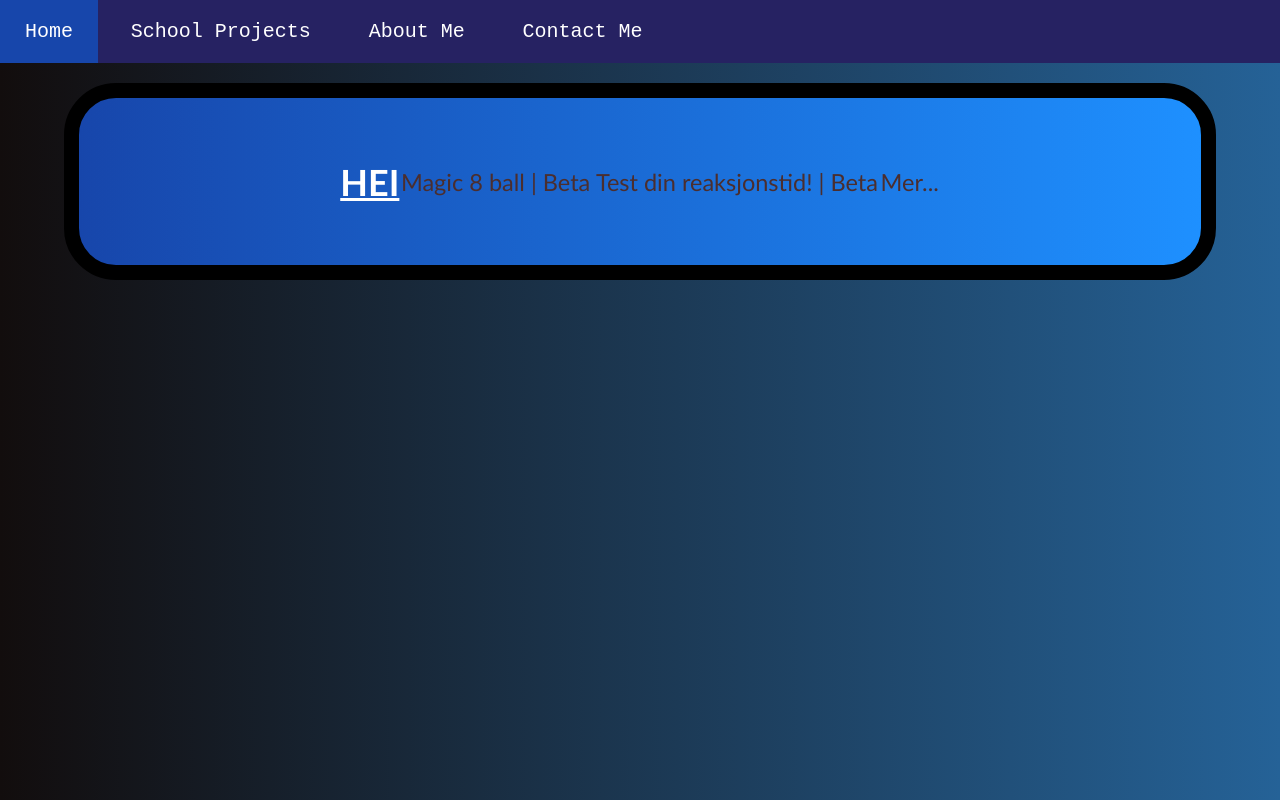
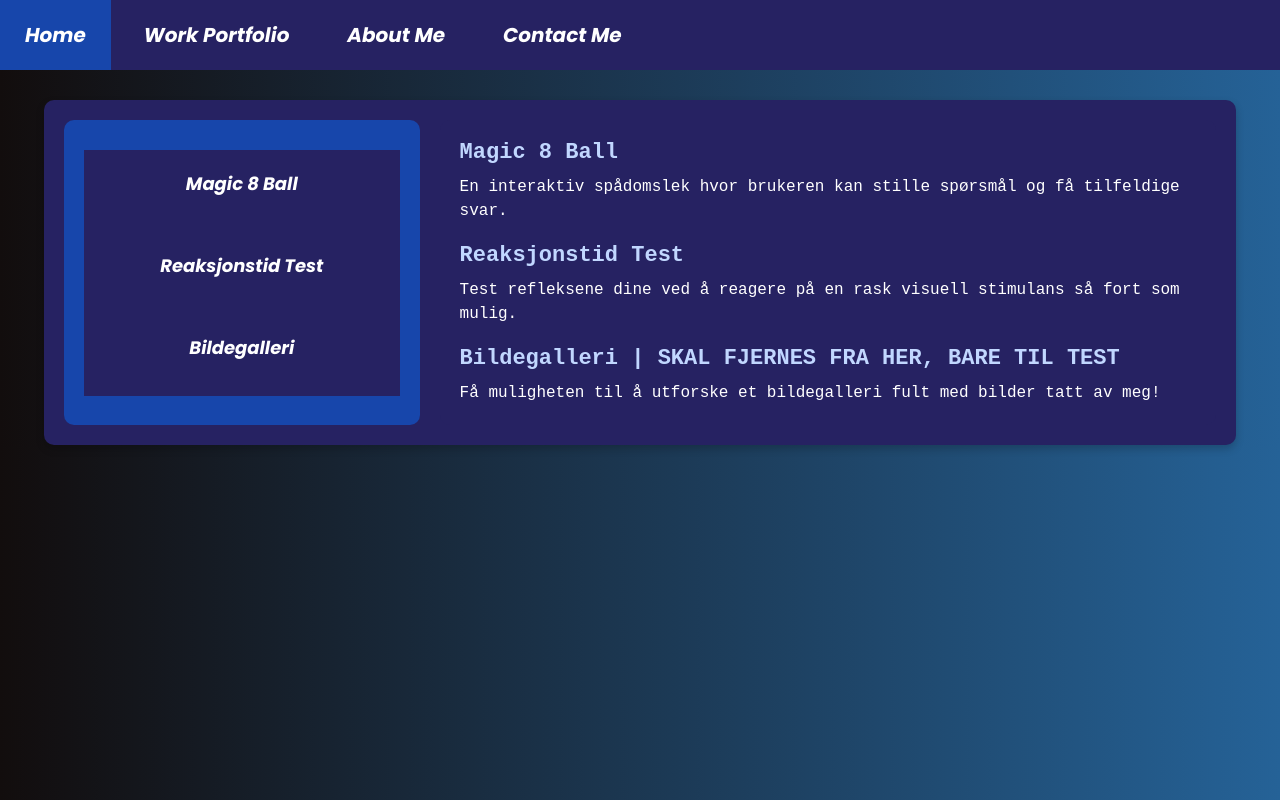
Before and after one commit to Alexmour0907/Alexmour0907.github.io, a plain HTML site: page ProsjektOversikt/mer-generell/mer-generell.html in a window 1280 px wide. Drawn offline with Linux system fonts and the light colour scheme.

Commit message:
laget "ferdig", "mer prosjekter" siden

```diff
--- a/Bildegalleri/bildegalleri.css
+++ b/Bildegalleri/bildegalleri.css
@@ -50,6 +50,9 @@ ul li {
 ul li a {
     display: block;
     padding: 20px 25px;
+    font-family: "Poppins", sans-serif;
+    font-weight: 700;
+    font-style: italic;
     color: #fff;
     text-decoration: none;
     text-align: center;
--- a/Magic_8_ball/magic_8_ball.css
+++ b/Magic_8_ball/magic_8_ball.css
@@ -63,6 +63,9 @@ ul li {
 ul li a {
     display: block;
     padding: 20px 25px;
+    font-family: "Poppins", sans-serif;
+    font-weight: 700;
+    font-style: italic;
     color: #fff;
     text-decoration: none;
     text-align: center;
--- a/ProsjektOversikt/mer-generell/mer-generell.css
+++ b/ProsjektOversikt/mer-generell/mer-generell.css
@@ -1,3 +1,4 @@
+/* Grid og layout */
 .item1 {grid-area: menu;}
 .item2 {grid-area: header;}
 .item3 {grid-area: main;}
@@ -14,39 +15,38 @@
         'footer footer  footer  footer  footer  footer';
 }
 
+/* Bakgrunn */
 html, body {
     background: linear-gradient(90deg, #120d0d, #256297);
 }
 
+/* Sticky meny */
 .item1 {
     position: sticky;
     top: 0;
     z-index: 10; /* Sørger for at menyen er på toppen */
 }
 
-.item2 { /* header */
+/* Header */
+.item2 {
     background: linear-gradient(90deg, #1746ab, #1e90ff);
     color: white;
     text-align: center;
-
-    /* Bruker flexbox for å plassere bildet/logoen og teksten i midten av headeren */
     display: flex;
     justify-content: center;
     align-items: center;
     padding: 1rem;
     font-size: 40px;
-
 }
 
-
-.font{
-    font-family: Verdana, Geneva, Tahoma, sans-serif;
-    padding-top: 15px;
-    padding-bottom: 5px;
-    padding-left: 20px;
+/* Generelle stiler for tekst */
+* {
+    padding: 0;
+    margin: 0;
+    font-family: monospace;
 }
 
-
+/* Meny */
 * {
     padding: 0;
     margin: 0;
@@ -66,6 +66,9 @@ ul li {
 ul li a {
     display: block;
     padding: 20px 25px;
+      font-family: "Poppins", sans-serif;
+  font-weight: 700;
+  font-style: italic;
     color: #fff;
     text-decoration: none;
     text-align: center;
@@ -92,75 +95,101 @@ ul li:hover ul.dropdown {
     display: block;
 }
 
-.item3{
+/* Hovedinnhold (Main) */
+.item3 {
     flex-wrap: wrap;
     align-items: center;
     justify-content: center;
     display: flex;
+    padding-top: 30px;
 }
 
 .boks {
+    display: flex;
     width: 90%;
-    height: 90%;
-    border: 15px solid rgb(0, 0, 0);
-    background: linear-gradient(90deg, #1746ab, #1e90ff); /* Beholder gradient bakgrunn */
-    padding: 50px;
-    margin: 20px;
-    border-radius: 4rem;
+    max-width: 1200px;
+    height: auto; /* Høyden justeres basert på innholdet */
+    background-color: #262262;
+    color: #fff;
+    border-radius: 10px;
+    overflow: hidden;
+    box-shadow: 0 4px 8px rgba(0, 0, 0, 0.2);
+    padding: 20px;
+    gap: 20px;
+}
+
+/* Venstre side: prosjekter */
+.projects {
+    width: 30%;
+    background-color: #1746ab;
+    padding: 20px;
+    border-radius: 10px;
     display: flex;
+    flex-direction: column;
     justify-content: center;
     align-items: center;
-    box-sizing: border-box; /* Sørger for at padding og ramme er inkludert i elementets totale størrelse */
-    word-wrap: break-word; /* Bryter lange ord slik at de holder seg innenfor boksen */
-    max-width: 90%; /* Sikrer at boksen ikke blir bredere enn 90% av skjermens bredde */
+    text-align: center;
 }
 
-.boks h1 {
-    font-size: 36px;
-    font-family: 'Trebuchet MS', sans-serif;
-    font-weight: bold;
+.projects ul {
+    list-style: none;
+    padding: 0;
     margin: 0;
-    text-align: center;
-    color: white; /* Farge på teksten (hvit) */
-    word-wrap: break-word; /* Bryter lange ord i overskriften */
-    text-decoration: underline;
 }
 
-.boks a {
-    font-size: 24px;
-    font-family: 'Trebuchet MS', sans-serif;
-    text-decoration: none;
-    color: rgb(75, 46, 46); /* Farge på teksten (hvit) */
-    margin: 10px 0;
-    text-align: center;
-    display: block;
-    transition: transform 0.3s ease, color 0.3s ease; /* Overgang for transformasjon og farge */
-    transform: scale(0.98); /* Lett de-skalering når musen ikke er over */
+.projects li {
+    margin-bottom: 15px;
 }
 
-.boks a:hover {
-    color: white; /* Beholder tekstfargen hvit på hover */
-    background: none; /* Ingen bakgrunnsfarge på hover */
+/* Lenker i prosjekter */
+.projects a {
+    text-decoration: none;
+    color: #fff;
+    font-size: 18px;
+    transition: color 0.3s ease;
+}
+
+/* Hover på lenkene i prosjektene */
+.projects a:hover {
+    color: #c1d7ff;
+    background-color: transparent; /* Ingen bakgrunnsfarge på hover */
     transform: scale(1.1); /* Øker størrelsen til 110% når du holder musepekeren over */
 }
 
-.boks a:active {
+.projects a:active {
     transform: scale(0.95); /* Skalerer teksten litt ned (de-scale) når du klikker på den */
 }
 
+/* Høyre side: beskrivelser */
+.descriptions {
+    width: 70%;
+    padding: 20px;
+    display: flex;
+    flex-direction: column;
+    gap: 20px;
+    background-color: #262262;
+    border-radius: 10px;
+}
 
-/* Medieforespørsel for små skjermer */
-@media screen and (max-width: 768px) {
+.descriptions h2 {
+    margin-bottom: 10px;
+    font-size: 22px;
+    color: #c1d7ff;
+}
+
+.descriptions p {
+    font-size: 16px;
+    line-height: 1.5;
+}
+
+/* Responsivt design */
+@media (max-width: 768px) {
     .boks {
-        width: 90%; /* Øker bredden på boksen på mindre skjermer */
-        padding: 20px; /* Reduserer padding for mer plass på små skjermer */
+        flex-direction: column;
+        gap: 10px;
     }
 
-    .boks h1 {
-        font-size: 28px; /* Justerer fontstørrelsen for overskriften på små skjermer */
-    }
-
-    .boks a {
-        font-size: 18px; /* Reduserer fontstørrelsen på lenkene på små skjermer */
+    .projects, .descriptions {
+        width: 100%; /* Fyller hele bredden */
     }
 }
--- a/ProsjektOversikt/mer-generell/mer-generell.html
+++ b/ProsjektOversikt/mer-generell/mer-generell.html
@@ -5,6 +5,10 @@
     <meta name="viewport" content="width=device-width, initial-scale=1.0">
     <title>Mer/Generell</title>
     <link rel="stylesheet" href="mer-generell.css">
+
+    <link rel="preconnect" href="https://fonts.googleapis.com">
+    <link rel="preconnect" href="https://fonts.gstatic.com" crossorigin>
+    <link href="https://fonts.googleapis.com/css2?family=Poppins:ital,wght@0,400;1,700&display=swap" rel="stylesheet">
 </head>
 <body>
     <div class="grid-container">
@@ -13,7 +17,7 @@
             <ul>
                 <li><a href="/index.html">Home</a></li>
                 <li>
-                    <a href="#">School Projects </a>
+                    <a href="#">Work Portfolio</a>
                     <ul class="dropdown">
                         <li><a href="/ProsjektOversikt/mineprosjekter.html">All Projects</a></li>
                         <li><a href="/Engelsk/engelsk.html">Singapore (Eng)</a></li>
@@ -26,12 +30,36 @@
             </ul>
         </div>
         <div class="item3">
-           <div class="boks">
-                <h1>HEI</h1>
-                <p><a href="/Magic_8_ball/magic_8_ball.html">Magic 8 ball | Beta</a></p>
-                <p><a href="/reaksjon_test_spill/reaksjon.html">Test din reaksjonstid! | Beta</a></p>
-                <p><a href="/ProsjektOversikt/mer-generell/mer-generell.html">Mer...</a></p>
-           </div>
+            <div class="boks">
+                <div class="projects">
+                    <ul>
+                        <li>
+                            <a href="/Magic_8_ball/magic_8_ball.html">Magic 8 Ball</a>
+                        </li>
+                        <li>
+                            <a href="/reaksjon_test_spill/reaksjon.html">Reaksjonstid Test</a>
+                        </li>
+                        <li>
+                            <a href="/Bildegalleri/bildegalleri.html">Bildegalleri</a>
+                        </li>
+                    </ul>
+                </div>
+                <div class="descriptions">
+                    <div id="magic8ball">
+                        <h2>Magic 8 Ball</h2>
+                        <p>En interaktiv spådomslek hvor brukeren kan stille spørsmål og få tilfeldige svar.</p>
+                    </div>
+                    <div id="reactiontest">
+                        <h2>Reaksjonstid Test</h2>
+                        <p>Test refleksene dine ved å reagere på en rask visuell stimulans så fort som mulig.</p>
+                    </div>
+                    <div id="imagegallery">
+                        <h2>Bildegalleri | SKAL FJERNES FRA HER, BARE TIL TEST</h2>
+                        <p>Få muligheten til å utforske et bildegalleri fult med bilder tatt av meg!</p>
+                    </div>
+                </div>
+            </div>
+
         </div>
     <div>
 </body>
--- a/ProsjektOversikt/mineprosjekter.css
+++ b/ProsjektOversikt/mineprosjekter.css
@@ -39,13 +39,6 @@ html, body {
 }
 
 
-.font{
-    font-family: Verdana, Geneva, Tahoma, sans-serif;
-    padding-top: 15px;
-    padding-bottom: 5px;
-    padding-left: 20px;
-}
-
 
 * {
     padding: 0;
@@ -66,6 +59,9 @@ ul li {
 ul li a {
     display: block;
     padding: 20px 25px;
+      font-family: "Poppins", sans-serif;
+  font-weight: 700;
+  font-style: italic;
     color: #fff;
     text-decoration: none;
     text-align: center;
--- a/index-startside.css
+++ b/index-startside.css
@@ -59,6 +59,9 @@ ul li {
 ul li a {
     display: block;
     padding: 20px 25px;
+    font-family: "Poppins", sans-serif;
+    font-weight: 700;
+    font-style: italic;
     color: #fff;
     text-decoration: none;
     text-align: center;
--- a/reaksjon_test_spill/reaksjon.css
+++ b/reaksjon_test_spill/reaksjon.css
@@ -56,6 +56,9 @@ ul li {
 ul li a {
     display: block;
     padding: 20px 25px;
+    font-family: "Poppins", sans-serif;
+    font-weight: 700;
+    font-style: italic;
     color: #fff;
     text-decoration: none;
     text-align: center;
```
Also changed, not shown: Bildegalleri/bildegalleri.html (+6 -1 lines), Magic_8_ball/magic_8_ball.html (+5 -1 lines), ProsjektOversikt/mer-generell/legge-til-mer.md (added, +14 -0 lines), ProsjektOversikt/mineprosjekter.html (+4 -1 lines), index.html (+4 -1 lines), reaksjon_test_spill/reaksjon.html (+6 -1 lines), 1 other file.
